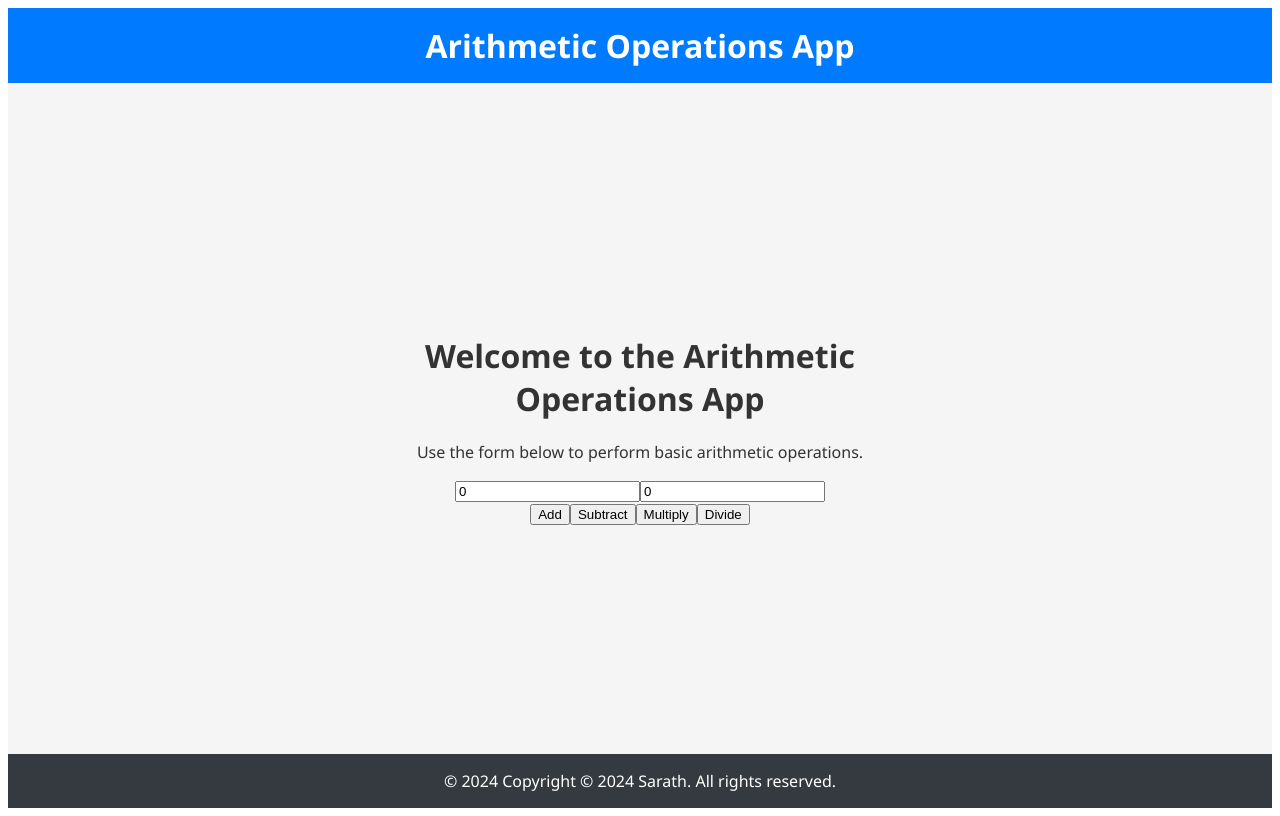
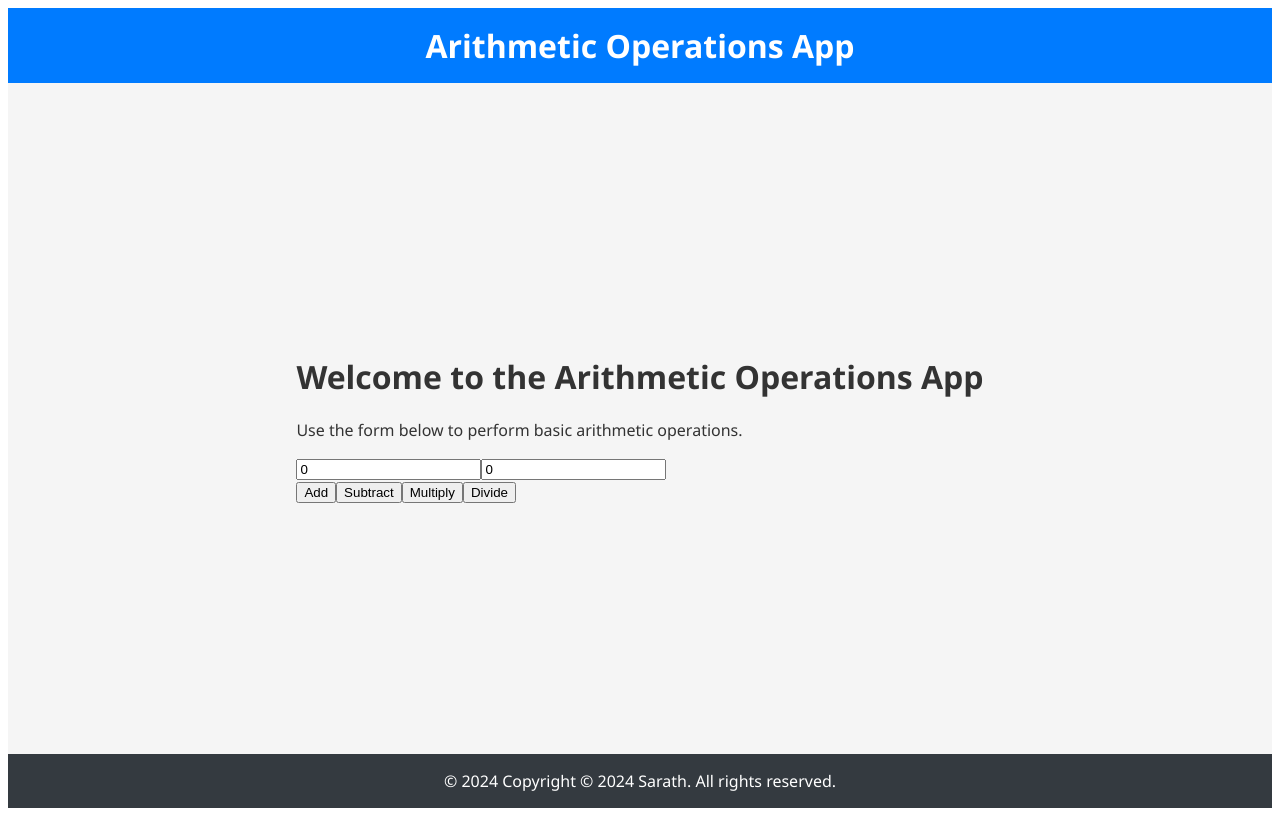
Before and after one commit to sarathk73/authmathgateway-frontend, a Vue app: page / in a window 1280 px wide. Built offline with nearby package versions, Linux system fonts and the light colour scheme; the HTML template or start-up script is replaced by a standard one.

Commit message:
Refactor home page layout: Updated the home page template to use Tailwind CSS

```diff
--- a/src/views/HomePage.vue
+++ b/src/views/HomePage.vue
@@ -1,12 +1,12 @@
 <template>
-    <div class="home">
-      <h1>Welcome to the Arithmetic Operations App</h1>
-      <p>Use the form below to perform basic arithmetic operations.</p>
-      <ArithmeticForm />
-    </div>
-  </template>
+  <div class="home flex flex-col items-center justify-center min-h-screen bg-gray-100 px-4 py-8">
+    <h1 class="text-4xl font-bold text-center text-gray-900 mb-6">Welcome to the Arithmetic Operations App</h1>
+    <p class="mb-6 text-gray-700 text-center max-w-md">Use the form below to perform basic arithmetic operations.</p>
+    <ArithmeticForm class="w-full max-w-lg" />
+  </div>
+</template>
 
-  <script>
+<script>
 
   import ArithmeticForm from '../components/ArithmeticForm.vue';
 
@@ -15,13 +15,4 @@
       ArithmeticForm
     }
   };
-  </script>
-
-  <style scoped>
-  .home {
-    text-align: center;
-    max-width: 600px;
-    margin: auto;
-    padding: 20px;
-  }
-  </style>
+</script>
```
